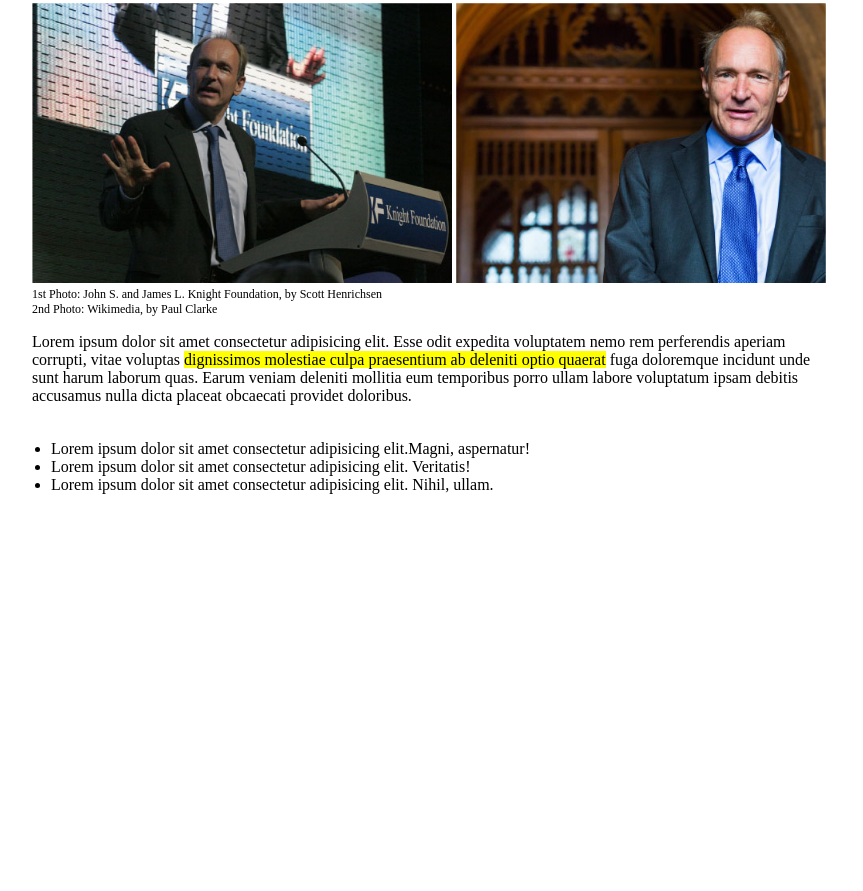
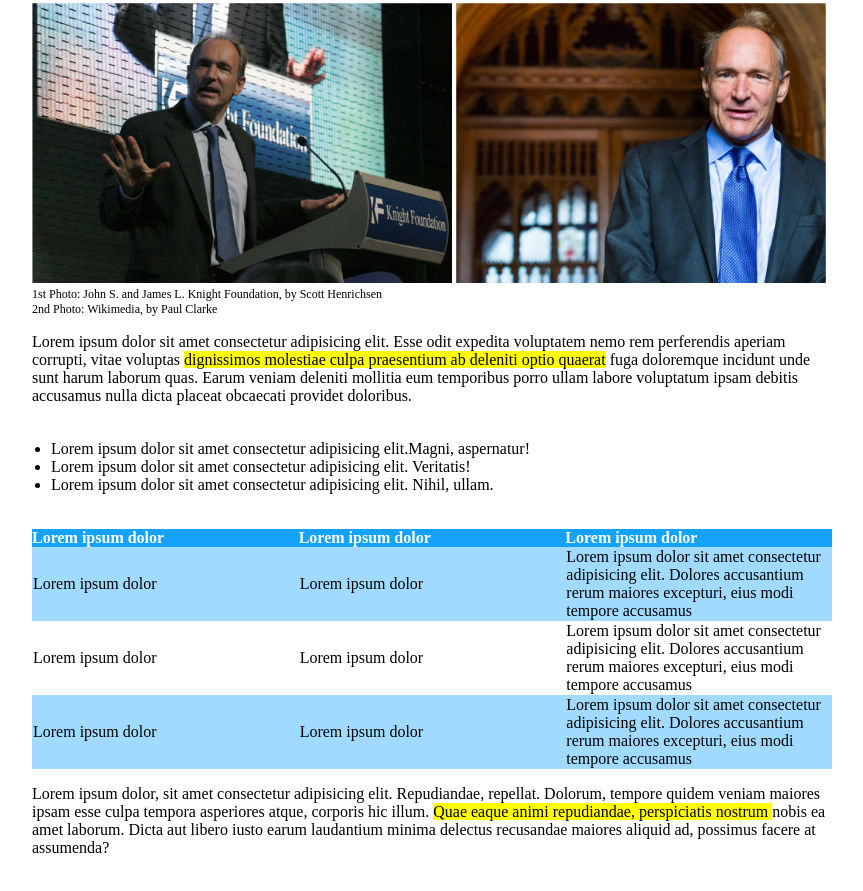
Before and after one commit to Gbelda/html-css-booleaner, a plain HTML site: page index.html in a window 1280 px wide. Shown: the part 227-1118 px from the top of the page, without its empty margins (208-1071 px from the left). Drawn offline with Linux system fonts and the light colour scheme.

Commit message:
Finish table and last description

```diff
--- a/index.html
+++ b/index.html
@@ -42,7 +42,7 @@
                 <p>Lorem ipsum dolor sit amet consectetur adipisicing elit.
                     Esse
                     odit expedita voluptatem nemo rem perferendis aperiam
-                    corrupti, vitae voluptas <span id="highlight">dignissimos
+                    corrupti, vitae voluptas <span class="highlight">dignissimos
                         molestiae
                         culpa
                         praesentium ab deleniti optio quaerat</span> fuga
@@ -65,12 +65,54 @@
             <!-- /main_article -->
 
             <section id="main_table">
-
+                <table>
+                    <thead>
+                        <tr>
+                            <th>Lorem ipsum dolor</th>
+                            <th>Lorem ipsum dolor</th>
+                            <th>Lorem ipsum dolor</th>
+                        </tr>
+                    </thead>
+                    <tbody>
+                        <tr id="rowblue">
+                            <td>Lorem ipsum dolor</td>
+                            <td>Lorem ipsum dolor</td>
+                            <td>Lorem ipsum dolor sit amet consectetur
+                                adipisicing elit. Dolores accusantium rerum
+                                maiores excepturi, eius modi tempore accusamus
+                            </td>
+                        </tr>
+                        <tr id="row2">
+                            <td>Lorem ipsum dolor</td>
+                            <td>Lorem ipsum dolor</td>
+                            <td>Lorem ipsum dolor sit amet consectetur
+                                adipisicing elit. Dolores accusantium rerum
+                                maiores excepturi, eius modi tempore accusamus
+                            </td>
+                        </tr>
+                        <tr id="rowblue">
+                            <td>Lorem ipsum dolor</td>
+                            <td>Lorem ipsum dolor</td>
+                            <td>Lorem ipsum dolor sit amet consectetur
+                                adipisicing elit. Dolores accusantium rerum
+                                maiores excepturi, eius modi tempore accusamus
+                            </td>
+                        </tr>
+                    </tbody>
+                </table>
             </section>
             <!-- /main_table -->
 
             <section id="table_description">
-
+                <p>Lorem ipsum dolor, sit amet consectetur adipisicing elit.
+                    Repudiandae, repellat. Dolorum, tempore quidem veniam
+                    maiores ipsam esse culpa tempora asperiores atque, corporis
+                    hic illum. <span class="highlight">Quae eaque animi
+                        repudiandae, perspiciatis
+                        nostrum </span>nobis ea amet laborum. Dicta aut libero
+                    iusto earum
+                    laudantium minima delectus recusandae maiores aliquid ad,
+                    possimus facere at assumenda?</p>
             </section>
             <!-- /table_description -->
 
--- a/style.css
+++ b/style.css
@@ -60,6 +60,25 @@ ul{
     padding: 19px;
 }
 
-#highlight{
+.highlight{
     background-color: yellow;
 }
+
+table{
+    width: 100%;
+    border-collapse: collapse;
+    table-layout: fixed;
+
+}
+
+th {
+    padding: 0%;
+    text-align: left;
+    background-color: #15a2fa;;
+    color: white;
+    margin-right: 20%;
+}
+
+#rowblue{
+    background-color: #2eafff73;
+}
```
